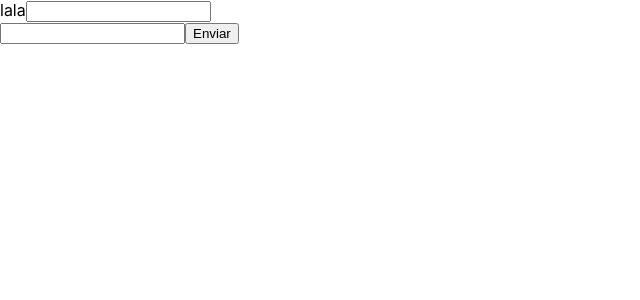
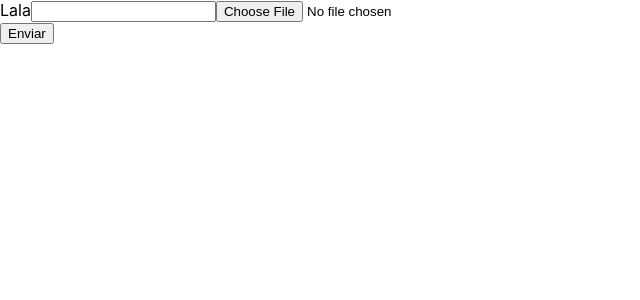
Before and after one commit to LuFabb/Forms, a React (Create React App) app: page / in a window 1280 px wide. Shown: the top 300 px of the page, without its empty margins (0-640 px from the left). Built offline with nearby package versions, Linux system fonts and the light colour scheme.

Commit message:
uncontrolled components with useRef, example of fetch data

```diff
--- a/src/App.js
+++ b/src/App.js
@@ -1,21 +1,27 @@
-function App() {
-  const submit = (e) => {
-    e.preventDefault()
-    const data = Array.from(new FormData(e.target))
-    console.log(Object.fromEntries(data))
+import { useRef } from 'react'
+
+const App = () => {
+  const input = useRef()
+  const file = useRef()
+  const submit = () => {
+    console.log(input.current.value)
+    console.log(file.current.files[0])
+    const form = new FormData()
+    form.append('archivo', file.current.files[0])
+    form.append('campo', input.current.value)
+    fetch('/lala', { method: 'POST', body: form })
   }
+
   return (
-    <form onSubmit={submit}>
+    <div>
       <div>
-        <span>
-          lala
-        </span>
-        <input name='campo' />
+        <span>Lala</span>
+        <input type="text" name="campo" ref={input} />
+        <input type="file" ref={file} />
       </div>
-        <input name="campo-2" />
-        <input type="submit" value="Enviar"/>
-    </form>
-    )
+      <input type="submit" value="Enviar" onClick={submit} />
+    </div>
+  )
 }
 
 export default App
```
Also changed, not shown: src/uncontrolled-components.js (added, +21 -0 lines).
